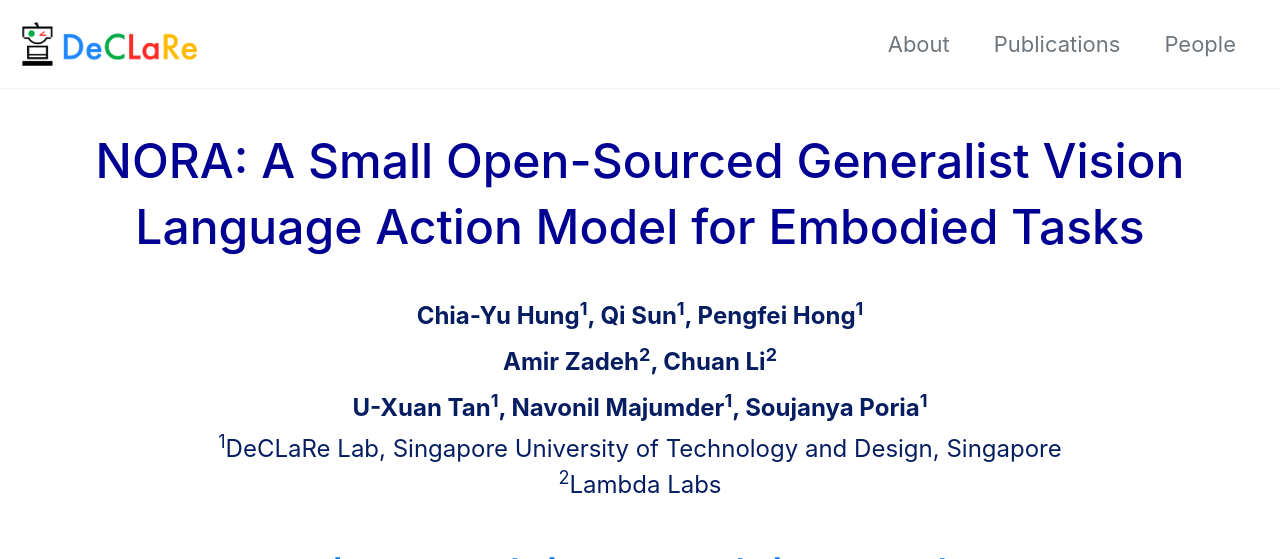
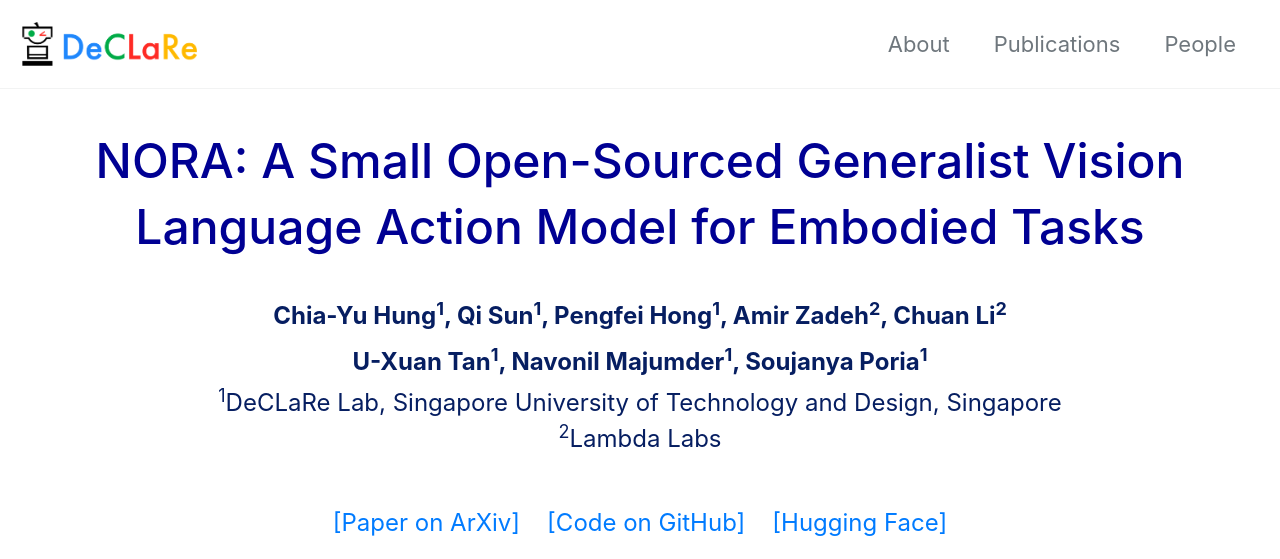
Before and after one commit to declare-lab/declare-lab.github.io, a Jekyll site: the page nora.html, which Jekyll copies as it is, in a window 1280 px wide and 900 px high, cut to the strip 0-559 px from the top of the window. Built offline with Jekyll 4.4.1, drawn with Linux system fonts in a browser that asks for light colours; cached includes are drawn as plain includes; nearby versions of some CDN libraries; our own code applies the rules of GitHub Pages for plain Markdown files.

Commit message:
nora: fix format

```diff
--- a/nora.html
+++ b/nora.html
@@ -52,10 +52,7 @@
           </h1>
           <br>
           <p style="line-height:1" align="center"><b>
-              <font color="061E61">Chia-Yu Hung<sup>1</sup>, Qi Sun<sup>1</sup>, Pengfei Hong<sup>1</sup></font>
-            </b></p>
-          <p style="line-height:1" align="center"><b>
-              <font color="061E61">Amir Zadeh<sup>2</sup>, Chuan Li<sup>2</sup></font>
+              <font color="061E61">Chia-Yu Hung<sup>1</sup>, Qi Sun<sup>1</sup>, Pengfei Hong<sup>1</sup>, Amir Zadeh<sup>2</sup>, Chuan Li<sup>2</sup></font>
             </b></p>
           <p style="line-height:1" align="center"><b>
               <font color="061E61">U-Xuan Tan<sup>1</sup>, Navonil Majumder<sup>1</sup>, Soujanya Poria<sup>1</sup></font>
@@ -79,6 +76,8 @@
                 <p><a href="https://arxiv.org/abs/2504.19854">[Paper on ArXiv]</a>&nbsp;&nbsp;&nbsp;&nbsp;<a href="https://github.com/declare-lab/nora">[Code on GitHub]</a>&nbsp;&nbsp;&nbsp;&nbsp;<a href="https://huggingface.co/collections/declare-lab/nora-6811ba3e820ef362d9eca281">[Hugging Face]</a></p>
               </center>
             </div>
+            <p align="center"><iframe width="560" height="315" src="https://www.youtube.com/embed/_6AsL7AAPzk?si=di4MXco-w73zlj1y" allow="accelerometer; autoplay; clipboard-write; encrypted-media; gyroscope; picture-in-picture; web-share" allowfullscreen></iframe></p>
+            <br>
             <h2 id="abstract">
               <font color="000093">Abstract</font>
             </h2>
@@ -101,10 +100,8 @@
             <!-- </li> -->
 
             <br>
-            <p align="center"><iframe width="560" height="315" src="https://www.youtube.com/embed/_6AsL7AAPzk?si=di4MXco-w73zlj1y" allow="accelerometer; autoplay; clipboard-write; encrypted-media; gyroscope; picture-in-picture; web-share" allowfullscreen></iframe></p>
-            <br>
             <figure>
-              <p align="center"><img src="../NORA.png" width="100%" class="center" /></p>
+              <p align="center"><img src="../NORA.png" width="80%" class="center" /></p>
               <figcaption>
                 <p style="text-align: justify">
 		<font color="061E61"><b>Figure 1:</b> NORA, as depicted in this figure, has three major components: (i) image encoder, (ii) vision language model, and (iii) FAST+ action tokenizer. The image encoder encodes the current state of the environment. Subsequently, the VLM predicts the next action in order to accomplish the input goal, given the current state. Thereafter, FAST+ decodes the VLM output tokens into actionable robot tokens.</font>
```
